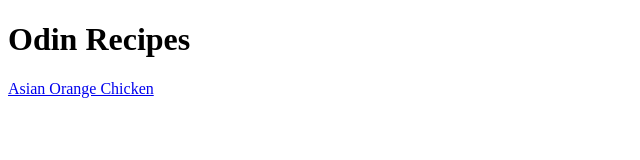
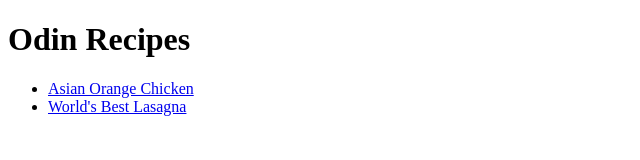
Before and after one commit to Aletu/odin-recipes, a plain HTML site: page index.html in a window 1280 px wide. Shown: the whole page, without its empty margins (0-640 px from the left). Drawn offline with Linux system fonts and the light colour scheme.

Commit message:
feat: add new recipe to index links
Add World's Best Lasagna to the links presented in the index html file.

```diff
--- a/index.html
+++ b/index.html
@@ -8,7 +8,10 @@
 
 <body>
   <h1>Odin Recipes</h1>
-  <a href="recipes/asian-orange-chicken.html">Asian Orange Chicken</a>
+  <ul>
+    <li><a href="recipes/asian-orange-chicken.html">Asian Orange Chicken</a></li>
+    <li><a href="recipes/worlds-best-lasagna.html">World's Best Lasagna</a></li>
+  </ul>
 </body>
 
 </html>
```
